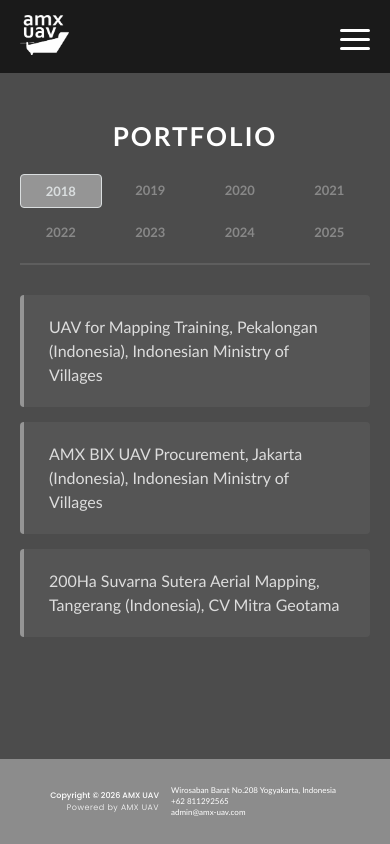
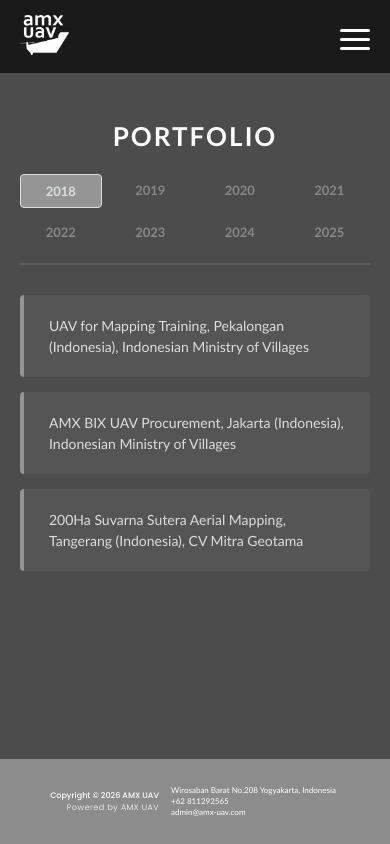
Before and after one commit to nasgmr/website-amx-next, a Next.js app: page /about-us/portfolio/2018 in a window 390 px wide. Built offline with nearby package versions, Linux system fonts and the light colour scheme; a web font is replaced by a local one.

Commit message:
fix: portfolio-item p font size mobile version

```diff
--- a/src/css/style.css
+++ b/src/css/style.css
@@ -2790,6 +2790,10 @@
     margin-bottom: 20px;
   }
 
+  .portfolio-item p {
+    font-size: 14px;
+  }
+
   .timeline-nav {
     display: grid !important;
     grid-template-columns: repeat(4, 1fr) !important;
```
